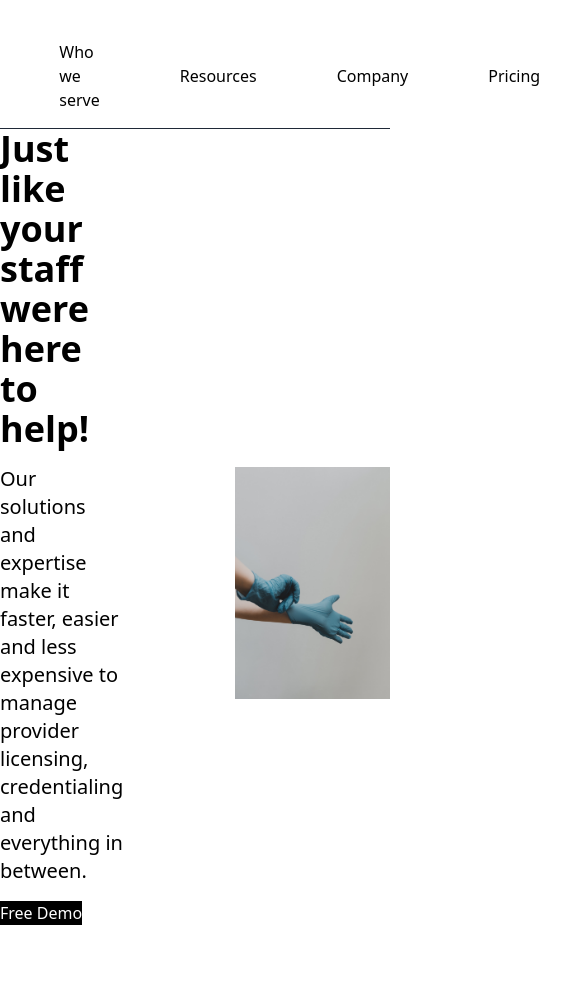
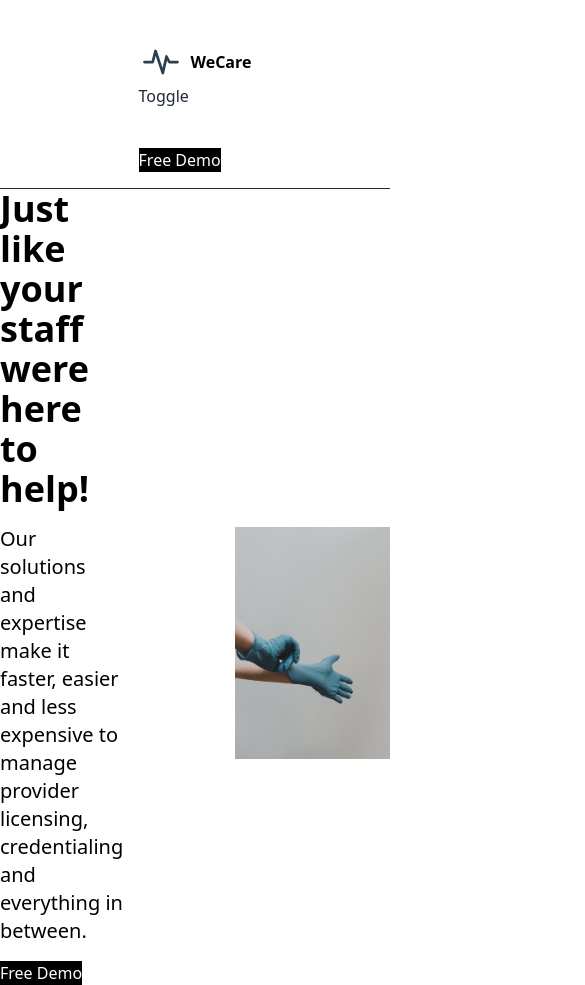
Before and after one commit to KirSpaceB/Hospital_Management_System, a React (Vite) app in the folder frontend/: page / in a window 390 px wide. Shown: the top 985 px of the page, 585 px wide, since content can reach past the window. Before the commit the page ends 925 px from the top, so only its background shows below. Built offline with nearby package versions, Linux system fonts and the light colour scheme.

Commit message:
todo: Add mobile responsiveness to LandingPage

```diff
--- a/frontend/package.json
+++ b/frontend/package.json
@@ -10,6 +10,7 @@
     "preview": "vite preview"
   },
   "dependencies": {
+    "@headlessui/react": "^1.7.17",
     "daisyui": "^3.6.4",
     "react": "^18.2.0",
     "react-dom": "^18.2.0"
--- /dev/null
+++ b/frontend/src/components/LandingPage/Navbar/LP_Navbar.tsx
@@ -0,0 +1,37 @@
+import { Disclosure } from '@headlessui/react';
+import CompanyLogo from "../../../shared/CompanyLogo"
+import CallToAction from "../../../shared/CallToAction"
+import { useState } from 'react';
+
+export default function LP_Navbar() {
+  return (
+    <Disclosure as="nav">
+      {({open}) => (
+        <>
+          <div className="mt-10">
+            <CompanyLogo/>
+          </div>
+
+          <Disclosure.Button className="sm:hidden">
+            <span className={open ? 'open-menu-icon' : 'closed-menu-icon'}>
+              Toggle
+            </span>
+          </Disclosure.Button>
+          <Disclosure.Panel as="div" className="flex sm:space-x-4 sm:mt-10 sm:flex">
+            <div className="text-black">Solution</div>
+            <div className="text-black">Who we serve</div>
+            <div className="text-black">Resources</div>
+            <div className="text-black">Company</div>
+            <div className="text-black">Pricing</div>
+          </Disclosure.Panel>
+
+          <div className="mt-10 text-black">
+            <CallToAction/>
+          </div>
+        </>
+      )}
+
+    </Disclosure>
+
+  )
+}
--- a/frontend/src/components/LandingPage/Page.tsx
+++ b/frontend/src/components/LandingPage/Page.tsx
@@ -1,33 +1,13 @@
 import CallToAction from "../../shared/CallToAction";
-import ComapnyLogo from "../../shared/ComapnyLogo";
 import { textForLandingPage } from "./LP_texts";
 import gloves from '../../public/gloves.jpg'
+import LP_Navbar from "./Navbar/LP_Navbar";
 
 export default function LandingPage() {
   return (
     <div>
       <nav className="flex flex-row space-x-20 justify-center items-center">
-        <div className="mt-10">
-          <ComapnyLogo/>
-        </div>
-        <div className="mt-10 text-black">
-          Solution
-        </div>
-        <div className="mt-10 text-black">
-          Who we serve
-        </div>
-        <div className="mt-10 text-black">
-          Resources
-        </div>
-        <div className="mt-10 text-black">
-          Company
-        </div>
-        <div className="mt-10 text-black">
-          Pricing
-        </div>
-        <div className="mt-10 text-black">
-          <CallToAction/>
-        </div>
+        <LP_Navbar/>
       </nav>
 
       <hr className="bg-black h-[1px] mt-4"></hr>
--- a/frontend/src/shared/CallToAction.tsx
+++ b/frontend/src/shared/CallToAction.tsx
@@ -1,7 +1,7 @@
 
 export default function CallToAction() {
   return (
-    <div className="w-auto h-auto">
+    <div className="sm:w-auto sm:h-auto">
       <button className="bg-black flex justify-center items-center text-center sm:w-[263px] sm:h-[51px]">
         <h1 className="text-white">Free Demo</h1>
       </button>
--- a/frontend/src/shared/ComapnyLogo.tsx
+++ b/frontend/src/shared/CompanyLogo.tsx
@@ -1,5 +1,5 @@
 
-export default function ComapnyLogo() {
+export default function CompanyLogo() {
   return (
     <>
       <div className="flex flex-row justify-center items-center">
```
Also changed, not shown: 1 other file (tests, documents, lock files or other folders).
